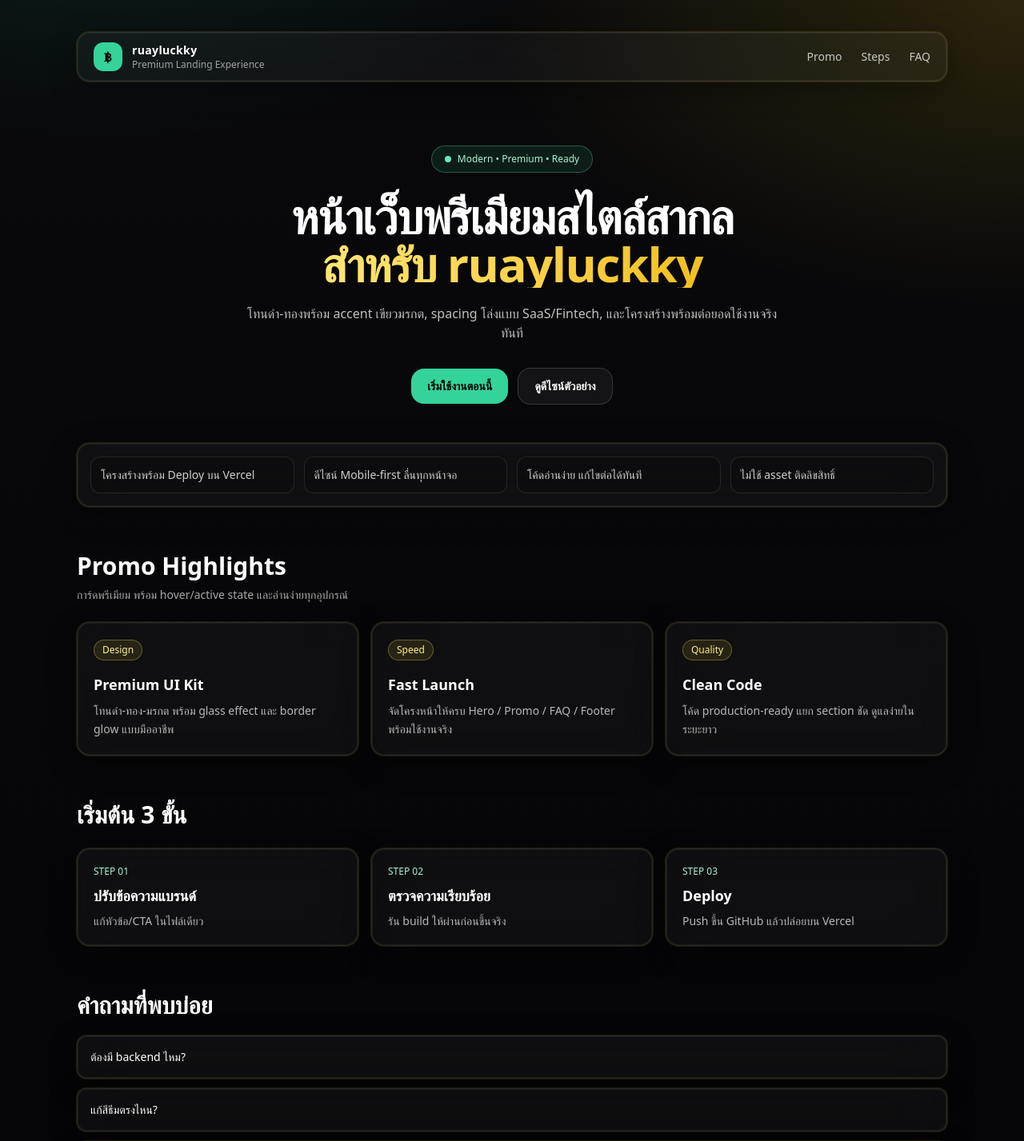
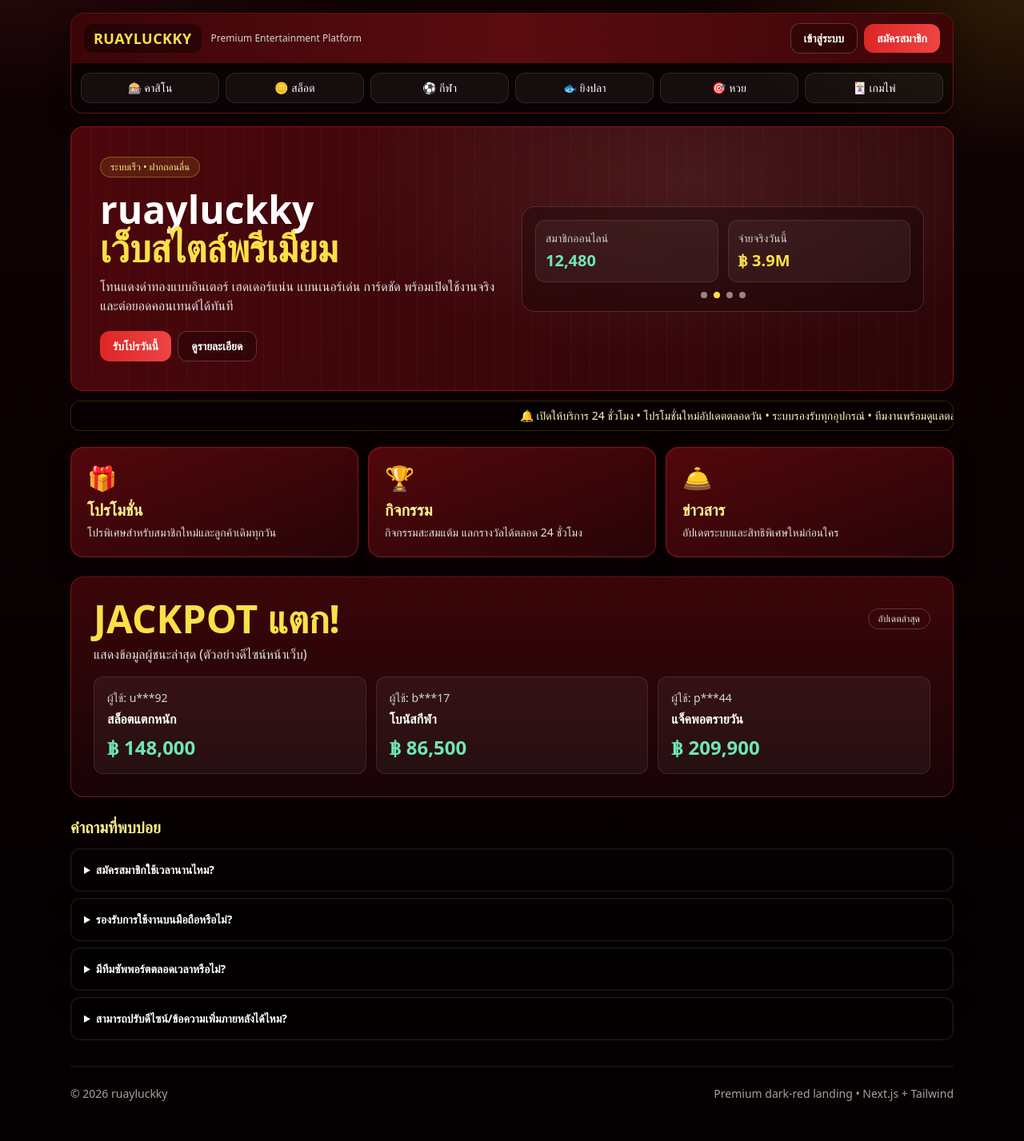
Before and after one commit to panomphen865-beep/ruayluckky, a Next.js app: page / in a window 1280 px wide. Shown: the top 1427 px of the page at 80% size. Built offline with nearby package versions, Linux system fonts and the light colour scheme.

Commit message:
feat: full premium red-gold casino-style landing layout

```diff
--- a/app/globals.css
+++ b/app/globals.css
@@ -12,44 +12,66 @@
 }
 
 body {
-  @apply bg-[#070709] text-white antialiased;
+  @apply antialiased;
   font-feature-settings: "liga" 1, "calt" 1;
 }
 
-.bg-premium {
+.ruay-bg {
   background:
-    radial-gradient(70rem 40rem at 10% -10%, rgba(16, 185, 129, 0.15), transparent 55%),
-    radial-gradient(70rem 40rem at 100% 0%, rgba(250, 204, 21, 0.14), transparent 60%),
-    radial-gradient(60rem 35rem at 50% 110%, rgba(34, 211, 238, 0.09), transparent 65%),
-    linear-gradient(180deg, #09090b 0%, #060608 55%, #050507 100%);
+    radial-gradient(60rem 30rem at 0% -10%, rgba(239, 68, 68, 0.16), transparent 55%),
+    radial-gradient(50rem 25rem at 100% 0%, rgba(250, 204, 21, 0.12), transparent 50%),
+    linear-gradient(180deg, #110204 0%, #080102 55%, #050102 100%);
 }
 
-.grain::before {
-  content: "";
-  position: absolute;
-  inset: 0;
-  pointer-events: none;
-  background-image: radial-gradient(rgba(255, 255, 255, 0.05) 0.5px, transparent 0.5px);
-  background-size: 3px 3px;
-  mix-blend-mode: soft-light;
-  opacity: 0.22;
+.ruay-panel {
+  box-shadow:
+    inset 0 0 0 1px rgba(255, 255, 255, 0.03),
+    0 10px 30px rgba(0, 0, 0, 0.35);
 }
 
-.glass {
-  @apply border border-white/10 bg-white/[0.04] backdrop-blur-xl;
+.ruay-hero {
+  background:
+    radial-gradient(40rem 20rem at 70% 20%, rgba(255, 255, 255, 0.08), transparent 70%),
+    repeating-linear-gradient(
+      90deg,
+      rgba(255, 255, 255, 0.03),
+      rgba(255, 255, 255, 0.03) 1px,
+      transparent 1px,
+      transparent 24px
+    ),
+    linear-gradient(120deg, rgba(80, 7, 12, 0.95), rgba(45, 6, 9, 0.98));
 }
 
-.gold-text {
-  @apply bg-gradient-to-r from-yellow-200 via-amber-300 to-yellow-500 bg-clip-text text-transparent;
+.ruay-btn-primary {
+  @apply focus-visible:outline-none focus-visible:ring-2 focus-visible:ring-yellow-300 focus-visible:ring-offset-2 focus-visible:ring-offset-black rounded-xl bg-gradient-to-r from-red-600 to-red-500 px-4 py-2 text-sm font-bold text-white transition hover:brightness-110 active:scale-[0.99];
 }
 
-.glow-border {
-  box-shadow:
-    inset 0 0 0 1px rgba(255, 255, 255, 0.06),
-    0 0 0 1px rgba(250, 204, 21, 0.12),
-    0 10px 35px rgba(0, 0, 0, 0.35);
+.ruay-btn-secondary {
+  @apply focus-visible:outline-none focus-visible:ring-2 focus-visible:ring-emerald-300 focus-visible:ring-offset-2 focus-visible:ring-offset-black rounded-xl border border-white/20 bg-black/25 px-4 py-2 text-sm font-semibold text-white transition hover:bg-white/10 active:scale-[0.99];
 }
 
 .focus-ring {
   @apply focus-visible:outline-none focus-visible:ring-2 focus-visible:ring-emerald-300 focus-visible:ring-offset-2 focus-visible:ring-offset-black;
 }
+
+.ruay-marquee {
+  overflow: hidden;
+  position: relative;
+}
+
+.ruay-marquee-track {
+  white-space: nowrap;
+  display: inline-block;
+  min-width: 100%;
+  padding-left: 100%;
+  animation: ruay-marquee 18s linear infinite;
+}
+
+@keyframes ruay-marquee {
+  0% {
+    transform: translateX(0);
+  }
+  100% {
+    transform: translateX(-100%);
+  }
+}
--- a/app/page.tsx
+++ b/app/page.tsx
@@ -1,187 +1,182 @@
-const highlights = [
-  "โครงสร้างพร้อม Deploy บน Vercel",
-  "ดีไซน์ Mobile-first ลื่นทุกหน้าจอ",
-  "โค้ดอ่านง่าย แก้ไขต่อได้ทันที",
-  "ไม่ใช้ asset ติดลิขสิทธิ์",
+const navItems = [
+  { icon: "🎰", label: "คาสิโน" },
+  { icon: "🪙", label: "สล็อต" },
+  { icon: "⚽", label: "กีฬา" },
+  { icon: "🐟", label: "ยิงปลา" },
+  { icon: "🎯", label: "หวย" },
+  { icon: "🃏", label: "เกมไพ่" },
 ];
 
-const promos = [
+const featureCards = [
   {
-    title: "Premium UI Kit",
-    desc: "โทนดำ-ทอง-มรกต พร้อม glass effect และ border glow แบบมืออาชีพ",
-    tag: "Design",
+    icon: "🎁",
+    title: "โปรโมชั่น",
+    desc: "โปรพิเศษสำหรับสมาชิกใหม่และลูกค้าเดิมทุกวัน",
   },
   {
-    title: "Fast Launch",
-    desc: "จัดโครงหน้าให้ครบ Hero / Promo / FAQ / Footer พร้อมใช้งานจริง",
-    tag: "Speed",
+    icon: "🏆",
+    title: "กิจกรรม",
+    desc: "กิจกรรมสะสมแต้ม แลกรางวัลได้ตลอด 24 ชั่วโมง",
   },
   {
-    title: "Clean Code",
-    desc: "โค้ด production-ready แยก section ชัด ดูแลง่ายในระยะยาว",
-    tag: "Quality",
+    icon: "🛎️",
+    title: "ข่าวสาร",
+    desc: "อัปเดตระบบและสิทธิพิเศษใหม่ก่อนใคร",
   },
 ];
 
-const steps = [
-  { no: "01", title: "ปรับข้อความแบรนด์", desc: "แก้หัวข้อ/CTA ในไฟล์เดียว" },
-  { no: "02", title: "ตรวจความเรียบร้อย", desc: "รัน build ให้ผ่านก่อนขึ้นจริง" },
-  { no: "03", title: "Deploy", desc: "Push ขึ้น GitHub แล้วปล่อยบน Vercel" },
+const winners = [
+  { name: "u***92", game: "สล็อตแตกหนัก", amount: "฿ 148,000" },
+  { name: "b***17", game: "โบนัสกีฬา", amount: "฿ 86,500" },
+  { name: "p***44", game: "แจ็คพอตรายวัน", amount: "฿ 209,900" },
 ];
 
 const faqs = [
   {
-    q: "ต้องมี backend ไหม?",
-    a: "เวอร์ชันนี้เป็น Landing Page ล้วน ไม่ต้องมี backend ก็ใช้งานได้ทันที",
+    q: "สมัครสมาชิกใช้เวลานานไหม?",
+    a: "กรอกข้อมูลพื้นฐานไม่กี่ขั้นตอน ก็เริ่มใช้งานได้ทันที",
   },
   {
-    q: "แก้สีธีมตรงไหน?",
-    a: "แก้ใน app/globals.css (คลาส bg-premium, gold-text, glass, glow-border)",
+    q: "รองรับการใช้งานบนมือถือหรือไม่?",
+    a: "รองรับเต็มรูปแบบทั้ง iOS / Android และเดสก์ท็อป",
   },
   {
-    q: "รองรับมือถือไหม?",
-    a: "รองรับเต็มรูปแบบแบบ mobile-first และปรับขนาดตามจออัตโนมัติ",
+    q: "มีทีมซัพพอร์ตตลอดเวลาหรือไม่?",
+    a: "มีทีมงานดูแลตลอด 24 ชั่วโมง ผ่านช่องทางแชตหลัก",
   },
   {
-    q: "ถ้าจะเพิ่มฟอร์มติดต่อทำได้ไหม?",
-    a: "ทำได้ โดยเพิ่ม section form และเชื่อม API ภายหลังโดยไม่กระทบโครงหลัก",
+    q: "สามารถปรับดีไซน์/ข้อความเพิ่มภายหลังได้ไหม?",
+    a: "ได้ทั้งหมด โครงหน้าออกแบบให้แก้ไขและต่อยอดได้ง่าย",
   },
 ];
 
-function CtaButton({
-  href,
-  children,
-  variant = "primary",
-}: {
-  href: string;
-  children: React.ReactNode;
-  variant?: "primary" | "secondary";
-}) {
-  const base =
-    "focus-ring inline-flex items-center justify-center rounded-2xl px-5 py-3 text-sm font-semibold transition active:scale-[0.99]";
-  const style =
-    variant === "primary"
-      ? "bg-emerald-400 text-black hover:bg-emerald-300"
-      : "border border-white/15 bg-white/5 text-white hover:bg-white/10";
-  return (
-    <a href={href} className={`${base} ${style}`}>
-      {children}
-    </a>
-  );
-}
-
 export default function Page() {
   return (
-    <main className="bg-premium relative overflow-hidden">
-      <div className="grain relative">
-        <div className="mx-auto w-full max-w-6xl px-5 py-8 md:px-8 md:py-10">
-          <header className="glass glow-border flex items-center justify-between rounded-2xl px-4 py-3 md:px-5">
+    <main className="ruay-bg min-h-screen text-white">
+      <div className="mx-auto w-full max-w-6xl px-4 pb-16 pt-4 md:px-6">
+        <header className="ruay-panel overflow-hidden rounded-2xl border border-red-800/60">
+          <div className="flex items-center justify-between gap-3 bg-gradient-to-r from-[#3b0508] via-[#5b0c10] to-[#3b0508] px-4 py-3">
             <div className="flex items-center gap-3">
-              <div className="grid h-9 w-9 place-items-center rounded-xl bg-emerald-400 text-base font-bold text-black">
-                ฿
+              <div className="rounded-xl bg-black/40 px-3 py-1 text-lg font-black tracking-wide text-yellow-300">
+                RUAYLUCKKY
               </div>
-              <div>
-                <p className="text-sm font-semibold tracking-wide">ruayluckky</p>
-                <p className="text-xs text-white/60">Premium Landing Experience</p>
+              <span className="hidden text-xs text-zinc-300 md:inline">Premium Entertainment Platform</span>
+            </div>
+            <div className="flex items-center gap-2">
+              <button className="ruay-btn-secondary">เข้าสู่ระบบ</button>
+              <button className="ruay-btn-primary">สมัครสมาชิก</button>
             </div>
           </div>
-            <nav className="hidden gap-6 text-sm text-white/75 md:flex">
-              <a className="focus-ring rounded-md hover:text-white" href="#promo">Promo</a>
-              <a className="focus-ring rounded-md hover:text-white" href="#steps">Steps</a>
-              <a className="focus-ring rounded-md hover:text-white" href="#faq">FAQ</a>
+
+          <nav className="grid grid-cols-3 gap-2 bg-black/40 p-3 md:grid-cols-6">
+            {navItems.map((item) => (
+              <a
+                key={item.label}
+                href="#"
+                className="focus-ring rounded-xl border border-white/10 bg-white/5 px-3 py-2 text-center text-sm transition hover:border-yellow-300/30 hover:bg-white/10"
+              >
+                <span className="mr-1">{item.icon}</span>
+                {item.label}
+              </a>
+            ))}
           </nav>
         </header>
 
-          <section className="pt-14 md:pt-20">
-            <div className="mx-auto max-w-3xl text-center">
-              <p className="inline-flex items-center gap-2 rounded-full border border-emerald-300/30 bg-emerald-400/10 px-4 py-2 text-xs text-emerald-200">
-                <span className="h-2 w-2 rounded-full bg-emerald-300" />
-                Modern • Premium • Ready
+        <section className="ruay-hero mt-4 overflow-hidden rounded-2xl border border-red-700/60">
+          <div className="grid items-center gap-6 p-6 md:grid-cols-2 md:p-9">
+            <div>
+              <p className="inline-flex rounded-full border border-yellow-300/30 bg-yellow-300/10 px-3 py-1 text-xs text-yellow-200">
+                ระบบเร็ว • ฝากถอนลื่น
               </p>
+              <h1 className="mt-4 text-3xl font-extrabold leading-tight md:text-5xl">
+                ruayluckky
+                <span className="block text-yellow-300">เว็บสไตล์พรีเมียม</span>
+              </h1>
+              <p className="mt-3 max-w-xl text-sm text-zinc-200 md:text-base">
+                โทนแดงดำทองแบบอินเตอร์ เฮดเดอร์แน่น แบนเนอร์เด่น การ์ดชัด พร้อมเปิดใช้งานจริงและต่อยอดคอนเทนต์ได้ทันที
+              </p>
+              <div className="mt-5 flex flex-wrap gap-2">
+                <button className="ruay-btn-primary">รับโปรวันนี้</button>
+                <button className="ruay-btn-secondary">ดูรายละเอียด</button>
+              </div>
+            </div>
 
-              <h1 className="mt-6 text-4xl font-semibold leading-tight tracking-tight text-white md:text-6xl">
-                หน้าเว็บพรีเมียมสไตล์สากล
-                <span className="gold-text block">สำหรับ ruayluckky</span>
-              </h1>
-
-              <p className="mx-auto mt-5 max-w-2xl text-sm leading-relaxed text-white/75 md:text-base">
-                โทนดำ-ทองพร้อม accent เขียวมรกต, spacing โล่งแบบ SaaS/Fintech,
-                และโครงสร้างพร้อมต่อยอดใช้งานจริงทันที
-              </p>
-
-              <div className="mt-8 flex flex-col items-center justify-center gap-3 sm:flex-row">
-                <CtaButton href="#steps" variant="primary">เริ่มใช้งานตอนนี้</CtaButton>
-                <CtaButton href="#promo" variant="secondary">ดูดีไซน์ตัวอย่าง</CtaButton>
+            <div className="rounded-2xl border border-white/15 bg-black/25 p-4 backdrop-blur">
+              <div className="grid grid-cols-2 gap-3 text-sm">
+                <div className="rounded-xl border border-white/10 bg-white/5 p-3">
+                  <p className="text-zinc-300">สมาชิกออนไลน์</p>
+                  <p className="mt-1 text-xl font-bold text-emerald-300">12,480</p>
+                </div>
+                <div className="rounded-xl border border-white/10 bg-white/5 p-3">
+                  <p className="text-zinc-300">จ่ายจริงวันนี้</p>
+                  <p className="mt-1 text-xl font-bold text-yellow-300">฿ 3.9M</p>
+                </div>
+              </div>
+              <div className="mt-3 flex items-center justify-center gap-2">
+                <span className="h-2 w-2 rounded-full bg-white/50" />
+                <span className="h-2 w-2 rounded-full bg-yellow-300" />
+                <span className="h-2 w-2 rounded-full bg-white/50" />
+                <span className="h-2 w-2 rounded-full bg-white/50" />
+              </div>
             </div>
           </div>
         </section>
 
-          <section className="mt-12">
-            <div className="glass glow-border grid gap-3 rounded-2xl p-4 sm:grid-cols-2 md:grid-cols-4">
-              {highlights.map((item) => (
-                <div key={item} className="rounded-xl border border-white/10 bg-black/20 px-3 py-3 text-sm text-white/80">
-                  {item}
+        <div className="ruay-marquee mt-3 rounded-xl border border-yellow-500/20 bg-black/40 px-4 py-2 text-sm text-yellow-100">
+          <div className="ruay-marquee-track">
+            🔔 เปิดให้บริการ 24 ชั่วโมง • โปรโมชั่นใหม่อัปเดตตลอดวัน • ระบบรองรับทุกอุปกรณ์ • ทีมงานพร้อมดูแลตลอดเวลา
+          </div>
+        </div>
+
+        <section className="mt-5 grid gap-3 md:grid-cols-3">
+          {featureCards.map((card) => (
+            <article
+              key={card.title}
+              className="ruay-panel rounded-2xl border border-red-700/60 bg-gradient-to-br from-[#5a080d]/90 to-[#2b0508]/90 p-5 transition hover:-translate-y-0.5"
+            >
+              <div className="text-3xl">{card.icon}</div>
+              <h3 className="mt-2 text-xl font-bold text-yellow-200">{card.title}</h3>
+              <p className="mt-1 text-sm text-zinc-200">{card.desc}</p>
+            </article>
+          ))}
+        </section>
+
+        <section className="mt-6 rounded-2xl border border-red-800/70 bg-gradient-to-b from-[#3c0609] to-[#170306] p-5 md:p-7">
+          <div className="flex items-center justify-between">
+            <h2 className="text-3xl font-extrabold text-yellow-300 md:text-5xl">JACKPOT แตก!</h2>
+            <span className="rounded-full border border-white/20 px-3 py-1 text-xs text-zinc-200">อัปเดตล่าสุด</span>
+          </div>
+          <p className="mt-2 text-zinc-200">แสดงข้อมูลผู้ชนะล่าสุด (ตัวอย่างดีไซน์หน้าเว็บ)</p>
+
+          <div className="mt-4 grid gap-3 md:grid-cols-3">
+            {winners.map((w) => (
+              <div key={w.name + w.amount} className="rounded-xl border border-white/10 bg-white/5 p-4">
+                <p className="text-sm text-zinc-300">ผู้ใช้: {w.name}</p>
+                <p className="mt-1 font-semibold">{w.game}</p>
+                <p className="mt-2 text-2xl font-extrabold text-emerald-300">{w.amount}</p>
               </div>
             ))}
           </div>
         </section>
 
-          <section id="promo" className="mt-14">
-            <h2 className="text-2xl font-semibold text-white md:text-3xl">Promo Highlights</h2>
-            <p className="mt-2 text-sm text-white/65">การ์ดพรีเมียม พร้อม hover/active state และอ่านง่ายทุกอุปกรณ์</p>
-            <div className="mt-6 grid gap-4 md:grid-cols-3">
-              {promos.map((card) => (
-                <article
-                  key={card.title}
-                  className="glass glow-border rounded-2xl p-5 transition hover:-translate-y-0.5 hover:border-emerald-300/30 active:translate-y-0"
-                >
-                  <span className="inline-block rounded-full border border-yellow-300/30 bg-yellow-300/10 px-2.5 py-1 text-xs text-yellow-200">
-                    {card.tag}
-                  </span>
-                  <h3 className="mt-4 text-lg font-semibold">{card.title}</h3>
-                  <p className="mt-2 text-sm leading-relaxed text-white/70">{card.desc}</p>
-                </article>
-              ))}
-            </div>
-          </section>
-
-          <section id="steps" className="mt-14">
-            <h2 className="text-2xl font-semibold text-white md:text-3xl">เริ่มต้น 3 ขั้น</h2>
-            <div className="mt-6 grid gap-4 md:grid-cols-3">
-              {steps.map((s) => (
-                <div key={s.no} className="glass glow-border rounded-2xl p-5">
-                  <p className="text-xs text-emerald-200">STEP {s.no}</p>
-                  <h3 className="mt-2 text-lg font-semibold">{s.title}</h3>
-                  <p className="mt-2 text-sm text-white/70">{s.desc}</p>
-                </div>
-              ))}
-            </div>
-          </section>
-
-          <section id="faq" className="mt-14">
-            <h2 className="text-2xl font-semibold text-white md:text-3xl">คำถามที่พบบ่อย</h2>
-            <div className="mt-5 space-y-3">
-              {faqs.map((item) => (
-                <details
-                  key={item.q}
-                  className="glass glow-border rounded-xl p-4 open:border-emerald-300/30"
-                >
-                  <summary className="focus-ring cursor-pointer list-none text-sm font-medium text-white">
-                    {item.q}
-                  </summary>
-                  <p className="mt-2 text-sm leading-relaxed text-white/70">{item.a}</p>
+        <section className="mt-6">
+          <h3 className="text-xl font-bold text-yellow-200">คำถามที่พบบ่อย</h3>
+          <div className="mt-3 space-y-2">
+            {faqs.map((f) => (
+              <details key={f.q} className="ruay-panel rounded-xl border border-white/10 bg-black/25 p-4">
+                <summary className="focus-ring cursor-pointer text-sm font-semibold">{f.q}</summary>
+                <p className="mt-2 text-sm text-zinc-300">{f.a}</p>
               </details>
             ))}
           </div>
         </section>
 
-          <footer className="mt-16 border-t border-white/10 py-8 text-sm text-white/55">
-            <div className="flex flex-col gap-2 md:flex-row md:items-center md:justify-between">
+        <footer className="mt-8 border-t border-white/10 pt-6 text-sm text-zinc-400">
+          <div className="flex flex-col gap-1 md:flex-row md:items-center md:justify-between">
             <p>© {new Date().getFullYear()} ruayluckky</p>
-              <p className="text-white/45">Built with Next.js + Tailwind • Premium Landing</p>
+            <p>Premium dark-red landing • Next.js + Tailwind</p>
           </div>
         </footer>
-        </div>
       </div>
     </main>
   );
```
Lines whose indentation alone changed are shown as unchanged.
